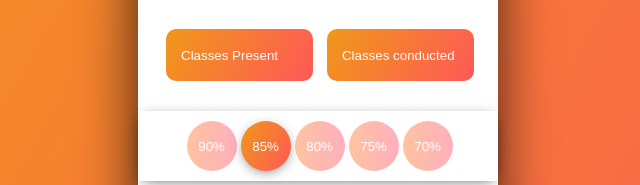
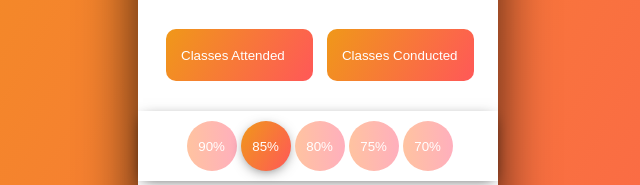
Before and after one commit to nirmalbenny/bunkmate, a plain HTML site: page index.html in a window 1280 px wide. Shown: the part 215-400 px from the top of the page, 322-962 px from the left. Drawn offline with nearby package versions, Linux system fonts and the light colour scheme; a web font is replaced by a local one.

Commit message:
updated placeholder values for input firlds

```diff
--- a/index.html
+++ b/index.html
@@ -37,8 +37,8 @@
         <div class="app animated pulse">
             <h1>BunkMate</h1>
             <div class="datain">
-                <input type="text" id="present" placeholder="Classes Present">
-                <input type="text" id="conducted" placeholder="Classes conducted">
+                <input type="text" id="present" placeholder="Classes Attended">
+                <input type="text" id="conducted" placeholder="Classes Conducted">
             </div>
             <div class="btngp">
                 <button value="90" class="btnnormal">90%</button>
```
